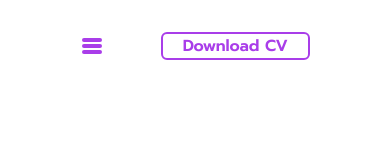
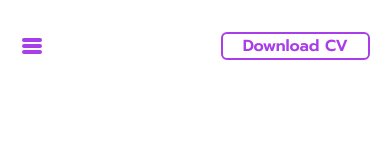
Before and after one commit to rural-dev/nextjs-portfolio, a Next.js app: page / in a window 390 px wide. Shown: the top 160 px of the page. Built offline with nearby package versions, Linux system fonts and the light colour scheme.

Commit message:
add mobile menu

```diff
--- a/components/Header.js
+++ b/components/Header.js
@@ -13,7 +13,7 @@ const Header = () => {
   }
     return (
       <>
-        <nav className="flex flex-row flex-end py-8 px-20">
+        <nav className="flex flex-row flex-end py-8 px-5 lg:px-20">
         <div className="md:hidden flex mr-auto items-center">
         <button className="outline-none mobile-menu-button" onClick={showMobileMenu}>
           <svg
```
